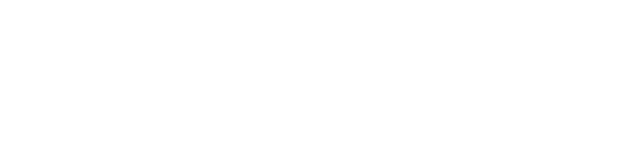
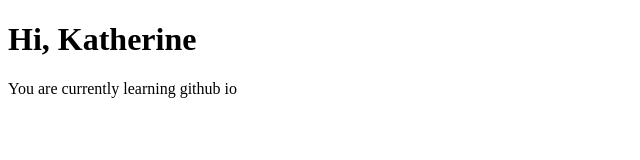
Before and after one commit to katherine1611/test, a plain HTML site: page index.html in a window 1280 px wide. Shown: the whole page, without its empty margins (0-640 px from the left). Drawn offline with Linux system fonts and the light colour scheme.

Commit message:
New Paragraph added

```diff
--- a/index.html
+++ b/index.html
@@ -7,6 +7,7 @@
     <title>Document</title>
 </head>
 <body>
-
+    <h1>Hi, Katherine</h1>
+    <p>You are currently learning github io</p>
 </body>
 </html>
```
